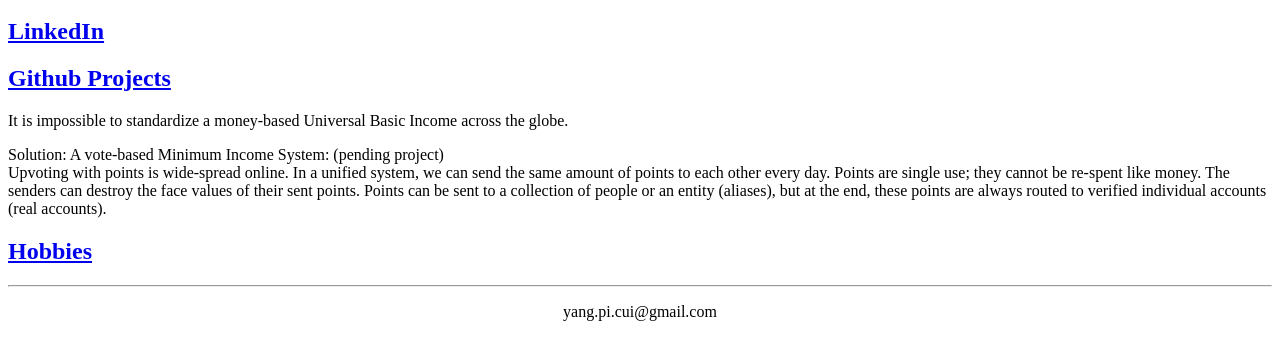
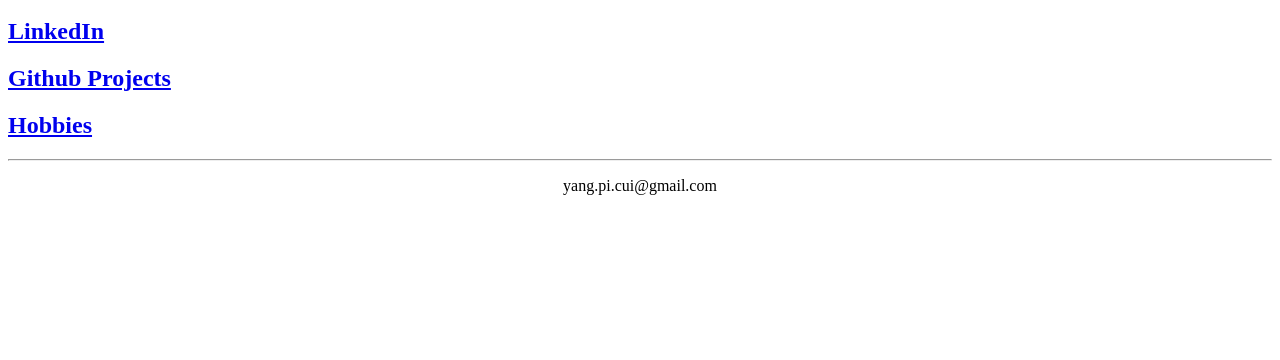
Before and after one commit to YangPiCui/YangPiCui.github.io, a plain HTML site: page index.html in a window 1280 px wide. Shown: the part 48-408 px from the top of the page. Drawn offline with Linux system fonts and the light colour scheme.

Commit message:
Update index.html

```diff
--- a/index.html
+++ b/index.html
@@ -1,10 +1,9 @@
 <h1>Yang Cui</h1>
+
 <h2><a href="https://www.linkedin.com/in/yang-cui-57560b42/">LinkedIn</a></h2>
 
 <h2><a href="https://github.com/YangPiCui?tab=repositories">Github Projects</a></h2>
 
-<p>It is impossible to standardize a&nbsp;money-based Universal Basic Income across the globe.</p>
-<p>Solution: A vote-based Minimum Income System: (pending project)<br />Upvoting with points is wide-spread online. In a unified system, we can send the same amount of points to each other every day. Points are single use; they cannot be re-spent like money. The senders can destroy the face values of their sent points.&nbsp;Points can be sent to a collection of people or an entity (aliases), but at the end, these points are always routed to verified individual accounts (real accounts).</p>
 
 <h2><a href="/Hobbies">Hobbies</a></h2>
 
```
